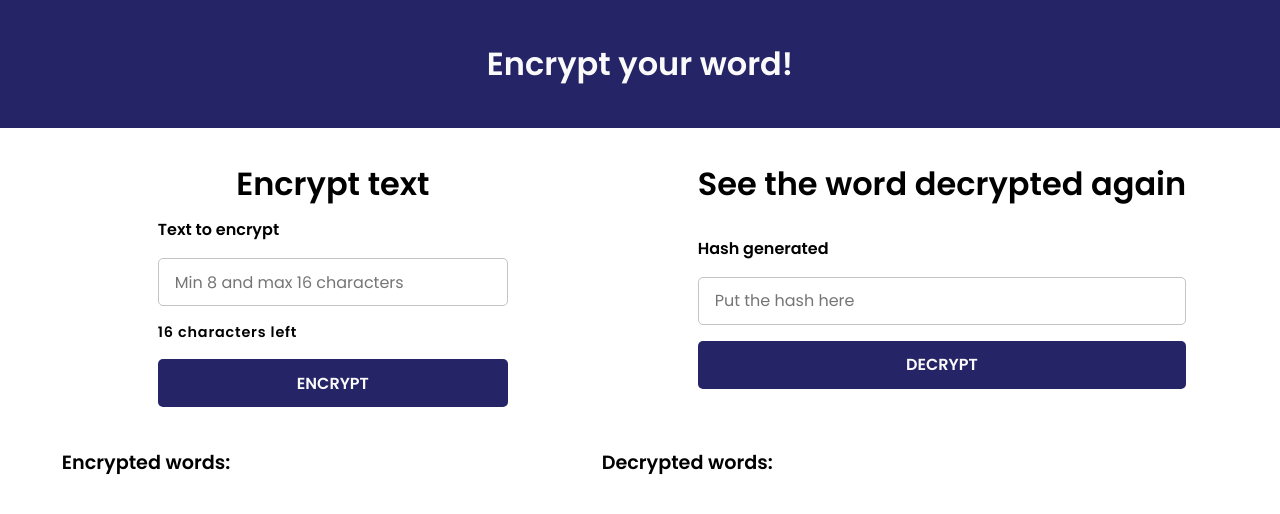
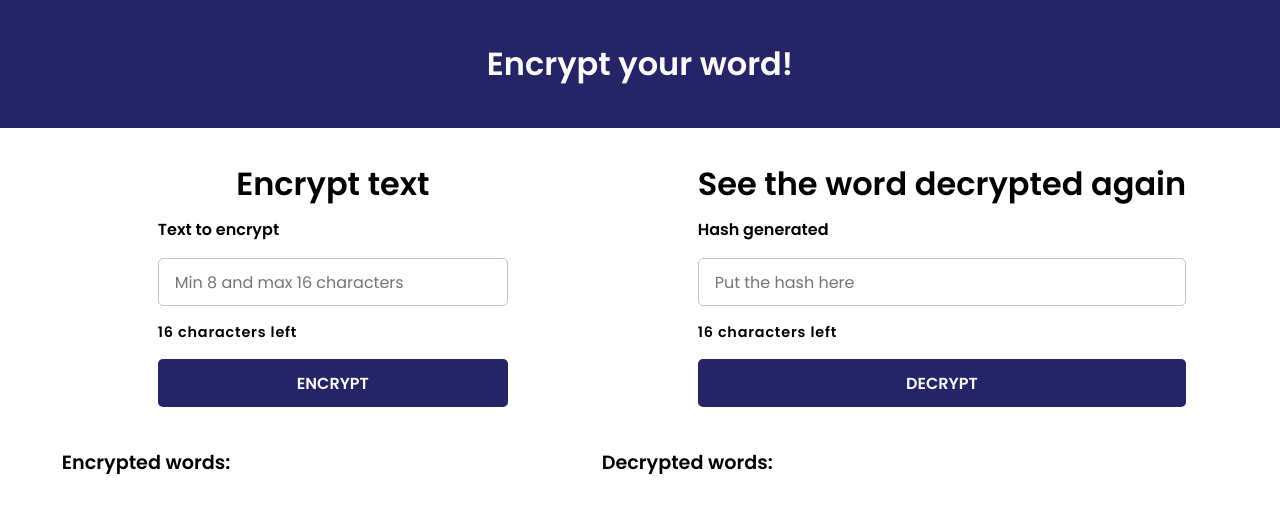
Before and after one commit to michelzaum/crypto-word-app, an Angular app: page / in a window 1280 px wide. Shown: the top 514 px of the page. Built offline with nearby package versions, Linux system fonts and the light colour scheme.

Commit message:
Using value validations in the decryption component

```diff
--- a/src/app/components/decrypt/decrypt.component.css
+++ b/src/app/components/decrypt/decrypt.component.css
@@ -34,6 +34,12 @@ h1 {
   font-size: 1rem;
 }
 
+.txt-aux {
+  font-size: 0.9rem;
+  font-weight: 600;
+  letter-spacing: 0.05rem;
+}
+
 .decrypt-form button {
   height: 3rem;
   border-radius: 5px;
--- a/src/app/components/decrypt/decrypt.component.html
+++ b/src/app/components/decrypt/decrypt.component.html
@@ -3,6 +3,7 @@
   <div class="decrypt-form">
     <label for="txtDecrypt">{{ labelForm }}</label>
     <input id="txtDecrypt" minlength="8" maxlength="16" [(ngModel)]="textToDecrypt" type="text" placeholder="Put the hash here">
+    <span class="txt-aux">{{ countCharacters }} characters left</span>
     <button (click)="decrypt()" >{{ buttonText }}</button>
   </div>
 </div>
--- a/src/app/components/decrypt/decrypt.component.ts
+++ b/src/app/components/decrypt/decrypt.component.ts
@@ -1,5 +1,6 @@
 import { Component, OnInit } from '@angular/core';
 import { DecryptionService } from '../../services/decryption.service';
+import { isValidValue } from '../../utils/isValidValue';
 
 @Component({
   selector: 'app-decrypt',
@@ -12,6 +13,8 @@ export class DecryptComponent implements OnInit {
   buttonText = "Decrypt";
 
   textToDecrypt = "";
+  inputMaxLength = 0;
+  countCharacters = 16;
 
   data = [{
     text: "",
@@ -21,14 +24,23 @@ export class DecryptComponent implements OnInit {
   constructor(private decryptionService: DecryptionService) { }
 
   ngOnInit(): void {
+    const input = document.getElementById('txtDecrypt');
+    this.inputMaxLength = Number(input?.getAttribute('maxlength'));
+
+    input?.addEventListener('keyup', () => {
+        this.countCharacters = this.inputMaxLength - this.textToDecrypt.length;
+    });
   }
 
   decrypt() {
-    if (this.textToDecrypt === "")
+    if (!isValidValue(this.textToDecrypt)) {
       return;
+    };
 
     const decryptedText = this.decryptionService.decryption(this.textToDecrypt);
     this.data.push({ text: decryptedText, count: this.data.length });
+
     this.textToDecrypt = "";
+    this.countCharacters = this.inputMaxLength;
   };
 };
--- a/src/app/components/encrypt/encrypt.component.css
+++ b/src/app/components/encrypt/encrypt.component.css
@@ -34,10 +34,6 @@ h1 {
   font-size: 1rem;
 }
 
-input:out-of-range {
-  border-color: #e05e5e;
-}
-
 .txt-aux {
   font-size: 0.9rem;
   font-weight: 600;
--- a/src/app/components/encrypt/encrypt.component.ts
+++ b/src/app/components/encrypt/encrypt.component.ts
@@ -26,7 +26,7 @@ export class EncryptComponent implements OnInit {
 
   ngOnInit(): void {
     const input = document.getElementById('txtEncrypt');
-    this.inputMaxLength = Number(input?.getAttribute('ng-reflect-maxlength'));
+    this.inputMaxLength = Number(input?.getAttribute('maxlength'));
 
     input?.addEventListener('keyup', () => {
         this.countCharacters = this.inputMaxLength - this.textToEncrypt.length;
--- a/src/app/services/decryption.service.ts
+++ b/src/app/services/decryption.service.ts
@@ -1,7 +1,5 @@
 import { Injectable } from '@angular/core';
 import { alphabet } from '../utils/alphabet';
-
-import { myhash } from '../../hash';
 
 @Injectable({
   providedIn: 'root'
@@ -10,8 +8,8 @@ import { myhash } from '../../hash';
 export class DecryptionService {
   constructor() { }
 
-  decryption(value: String) {
-    let hash = myhash;
+  decryption(value: String): string {
+    let hash = "ismyhash";
     const encryptedText = value.replace(/\s/g, '');
 
     const initialHashLength = hash.length;
--- a/src/app/services/encryption.service.ts
+++ b/src/app/services/encryption.service.ts
@@ -1,7 +1,5 @@
 import { Injectable } from '@angular/core';
 import { alphabet } from '../utils/alphabet';
-
-import { myhash } from '../../hash';
 
 @Injectable({
   providedIn: 'root'
@@ -11,7 +9,7 @@ export class EncryptionService {
   constructor() { };
 
   encryption(value: string): string {
-    let hash = myhash;
+    let hash = "ismyhash";
     const textToEncrypt = value.replace(/\s/g, '');
 
     hash += textToEncrypt.substring(0, textToEncrypt.length - hash.toString().length);
```
